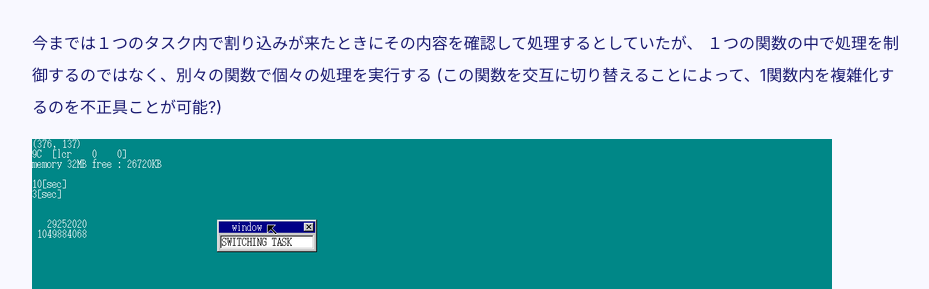
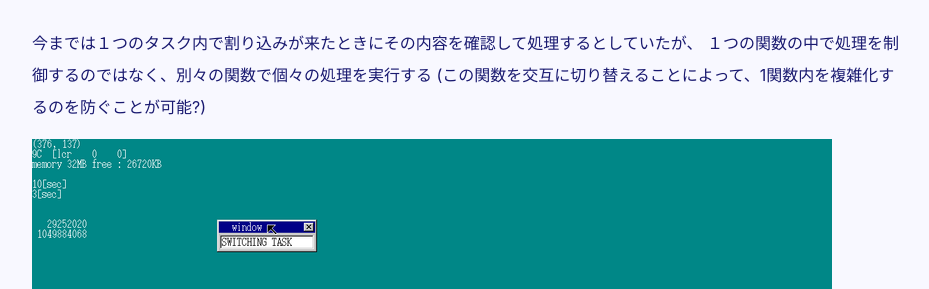
Before and after one commit to a-skua/a-skua.github.io, a Jekyll site: the page built from _posts/2020-08-03-os_15day.md, in a window 1280 px wide and 900 px high, scrolled down 637 px. Shown: the part 227-516 px from the top of the window, without its empty margins (174-1103 px from the left). Built offline with Jekyll 4.4.1, drawn with Linux system fonts in a browser that asks for light colours.

Commit message:
fix typo

```diff
--- a/_posts/2020-08-03-os_15day.md
+++ b/_posts/2020-08-03-os_15day.md
@@ -36,7 +36,7 @@ void task2 (void)
 ## 今までと何が違うの?
 今までは１つのタスク内で割り込みが来たときにその内容を確認して処理するとしていたが、
 １つの関数の中で処理を制御するのではなく、別々の関数で個々の処理を実行する
-(この関数を交互に切り替えることによって、1関数内を複雑化するのを不正具ことが可能?)
+(この関数を交互に切り替えることによって、1関数内を複雑化するのを防ぐことが可能?)
 
 ![OSの画像]({{ site.url }}/assets/img/posts/2020-08-03-os_15day.png)
 
```
